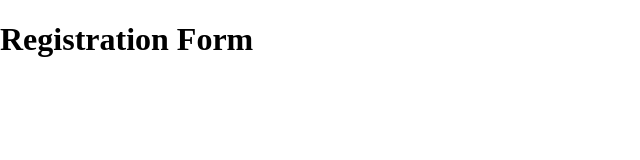
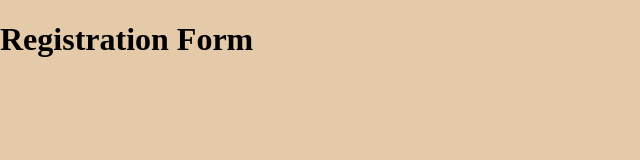
Before and after one commit to Khim1111/Khimberly-html-form, a plain HTML site: page index.html in a window 1280 px wide. Shown: the whole page, without its empty margins (0-640 px from the left). Drawn offline with Linux system fonts and the light colour scheme.

Commit message:
Add background color rgba  228,202,168 & color black

```diff
--- a/src/styles.css
+++ b/src/styles.css
@@ -2,4 +2,6 @@ body{
     width: 100%;
     height: 100vh;
     margin: 0;
+    background-color: rgba(228,202,168);
+    color: #000;
 }
```
